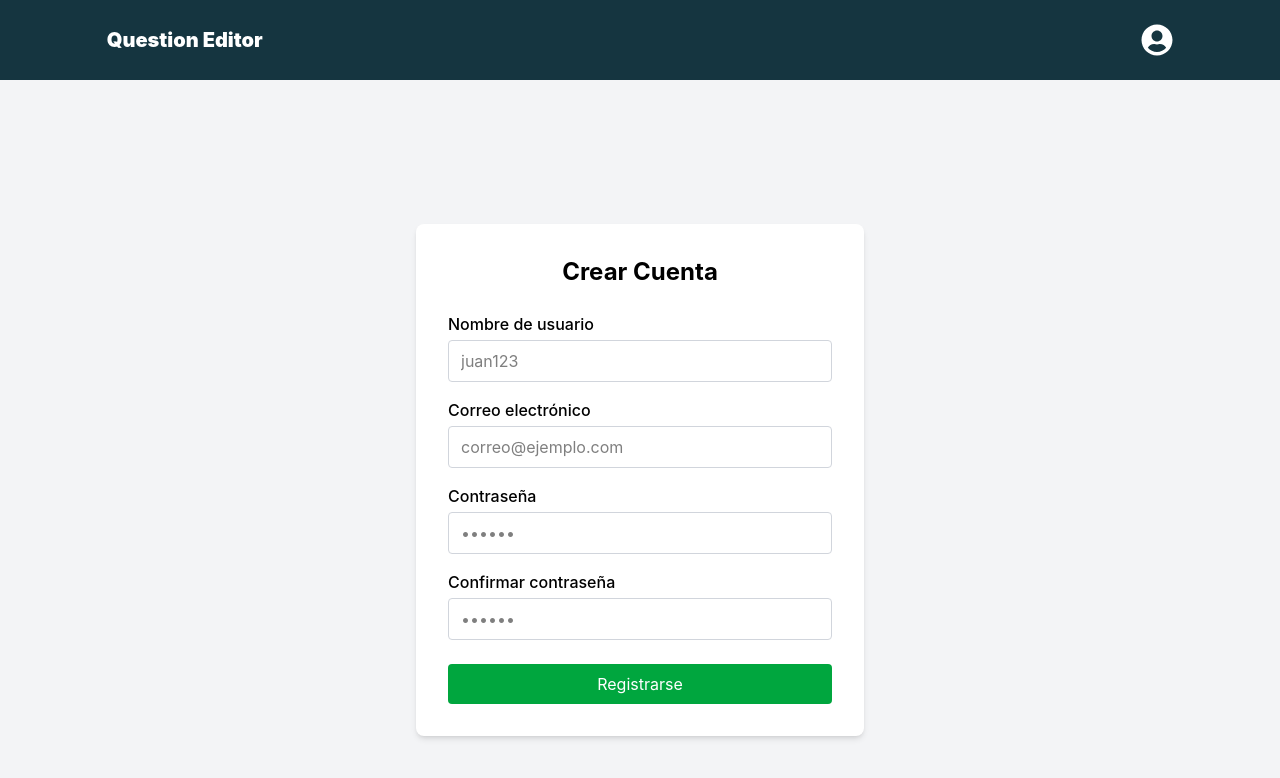
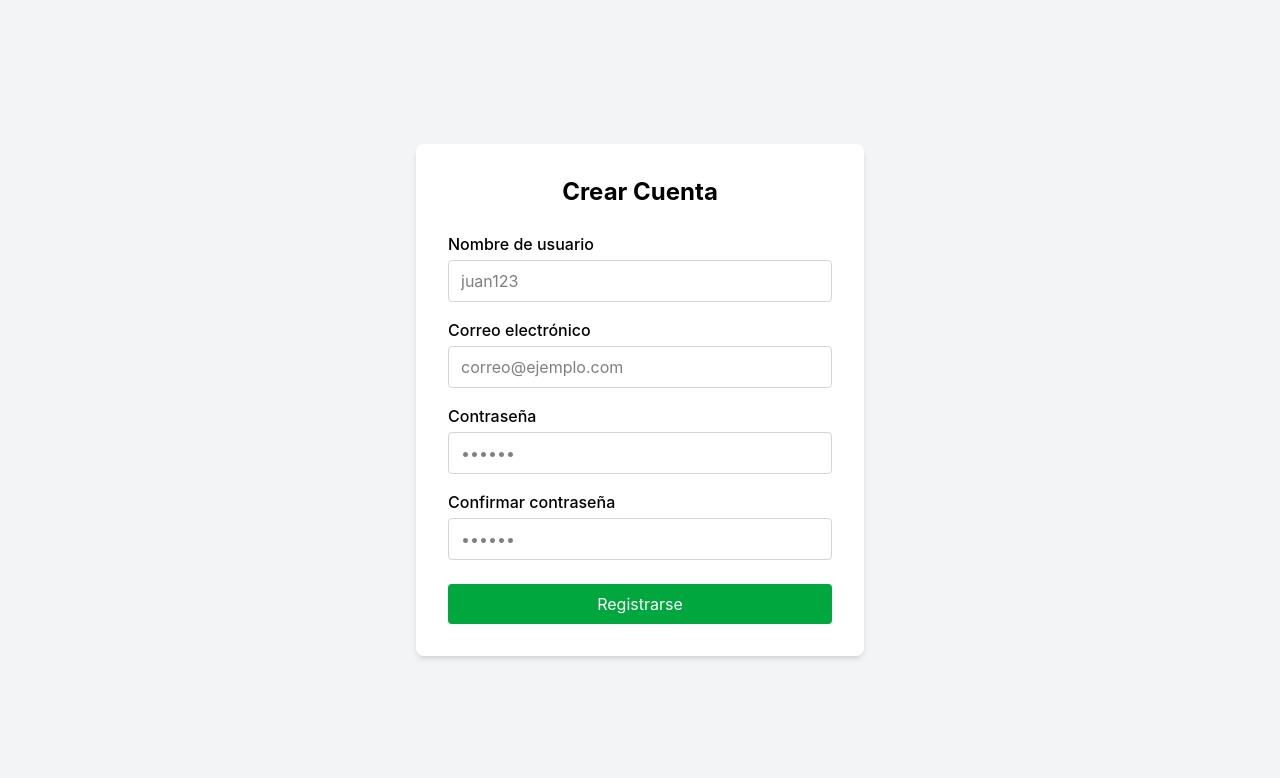
Before and after one commit to sae0-3/bit-a-bit, a React (Vite) app in the folder frontend/: page /register in a window 1280 px wide. Shown: the top 778 px of the page. Built offline with nearby package versions, Linux system fonts and the light colour scheme.

Commit message:
feat(frontend): ocultar header en el login y register

```diff
--- a/frontend/src/main.tsx
+++ b/frontend/src/main.tsx
@@ -1,10 +1,10 @@
+import { QueryClientProvider } from '@tanstack/react-query'
 import { createRouter, RouterProvider } from '@tanstack/react-router'
 import { createRoot } from 'react-dom/client'
 
-import { routeTree } from './routeTree.gen'
 import './index.css'
 import { queryClient } from './lib/queryClient'
-import { QueryClientProvider } from '@tanstack/react-query'
+import { routeTree } from './routeTree.gen'
 
 const router = createRouter({
   routeTree,
--- a/frontend/src/routes/__root.tsx
+++ b/frontend/src/routes/__root.tsx
@@ -1,14 +1,23 @@
-import { createRootRoute, Outlet } from '@tanstack/react-router'
-// import { TanStackRouterDevtools } from '@tanstack/react-router-devtools'
+import { createRootRoute, Outlet, useLocation } from '@tanstack/react-router'
 
 import { Header } from '../components/Header'
 
 export const Route = createRootRoute({
-  component: () => (
+  component: RootComponent,
+})
+
+function RootComponent() {
+  const location = useLocation()
+
+  const routesWithoutHeader = ['/login', '/register']
+  const shouldShowHeader = !routesWithoutHeader.includes(location.pathname)
+
+  return (
     <>
-      <Header />
-      <main><Outlet /></main>
-      {/* <TanStackRouterDevtools /> */}
+      {shouldShowHeader && <Header />}
+      <main>
+        <Outlet />
+      </main>
     </>
-  ),
-})
+  )
+}
```
